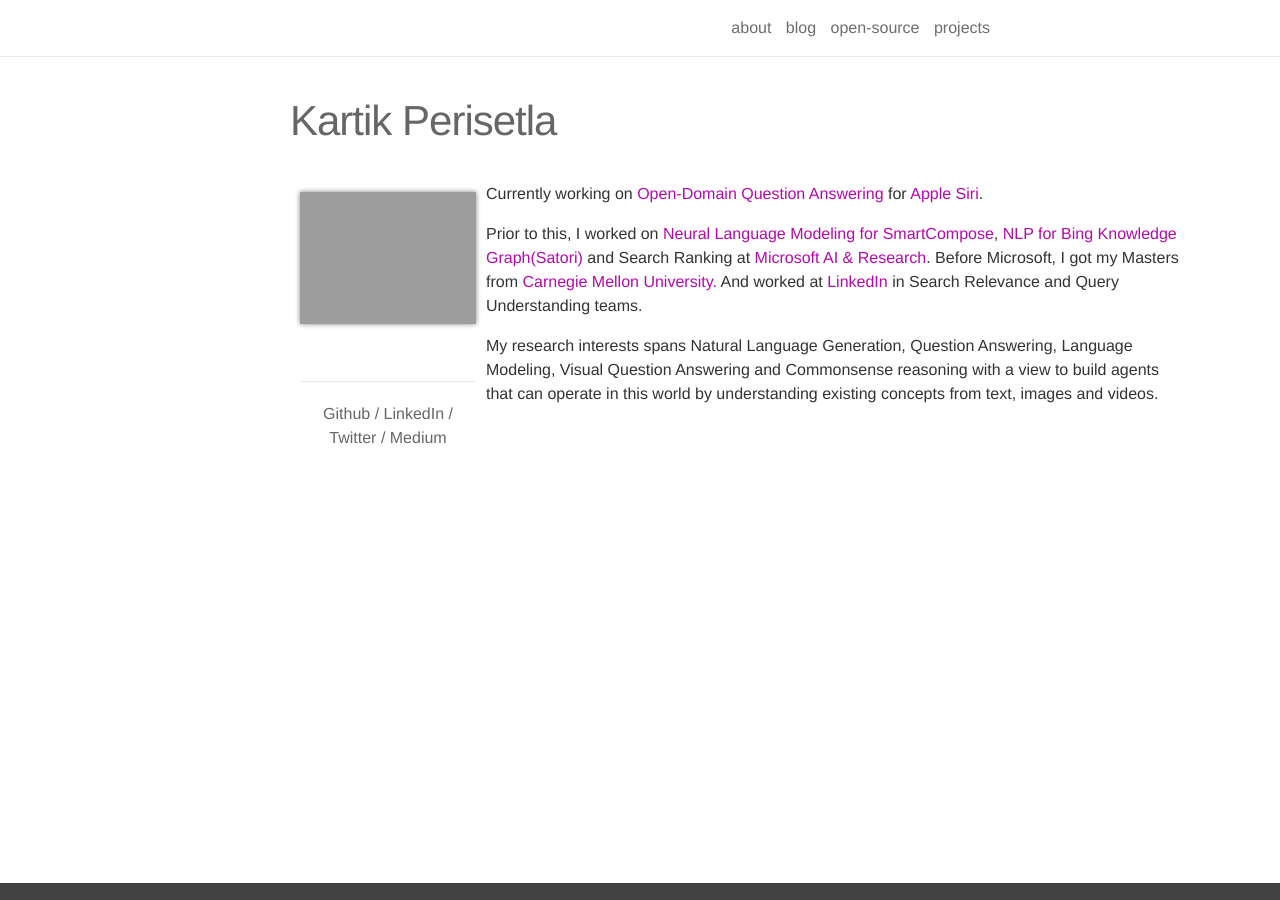
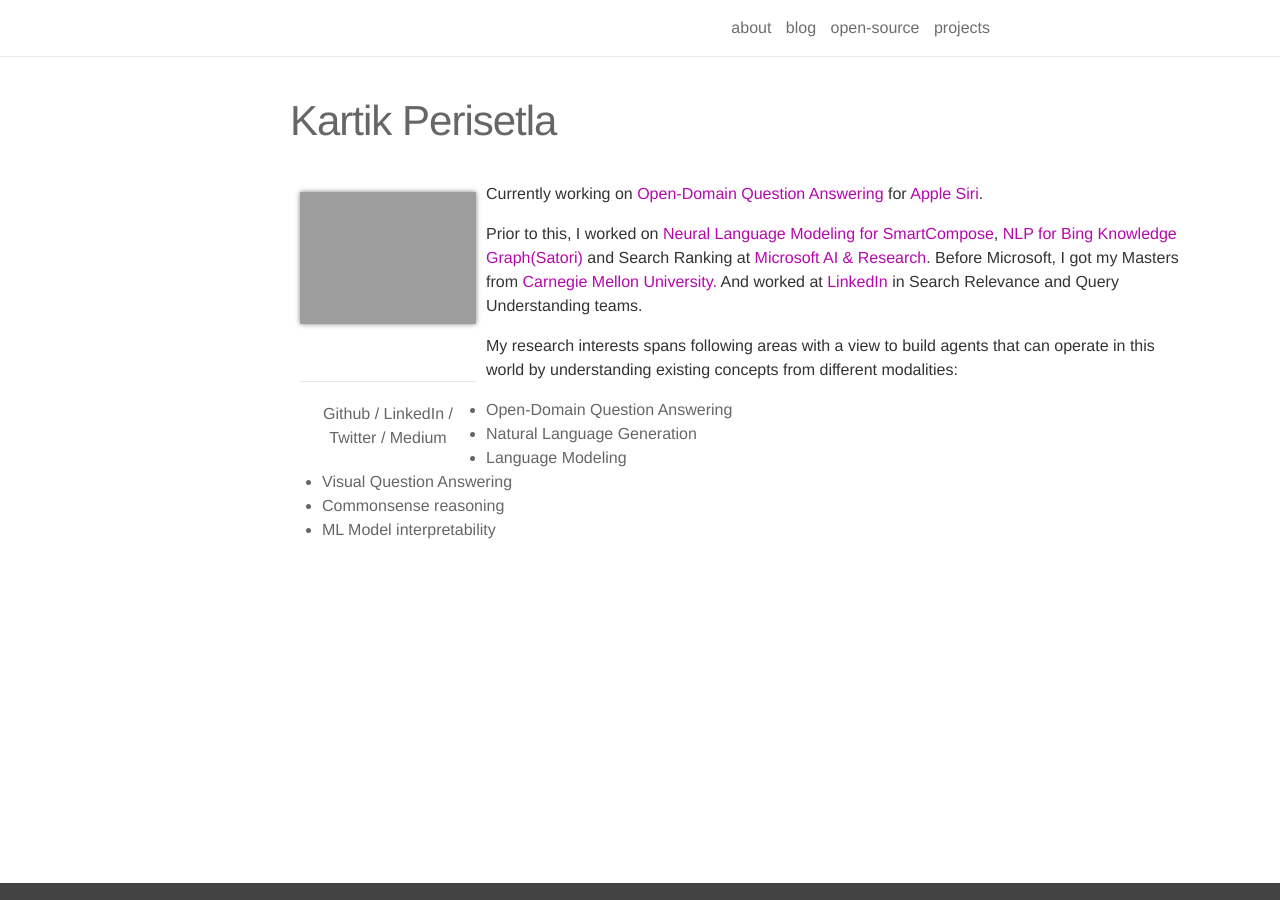
Before and after one commit to kartikperisetla/kartikperisetla.github.io, a Jekyll site: the page built from _pages/about.md, in a window 1280 px wide. Built offline with Jekyll 4.4.1, drawn with Linux system fonts in a browser that asks for light colours; nearby versions of some CDN libraries.

Commit message:
Update about.md

```diff
--- a/_pages/about.md
+++ b/_pages/about.md
@@ -15,5 +15,22 @@
 </p>
 
 <p align="left">
-My research interests spans Natural Language Generation, Question Answering, Language Modeling, Visual Question Answering and Commonsense reasoning with a view to build agents that can operate in this world by understanding existing concepts from text, images and videos.
+My research interests spans following areas with a view to build agents that can operate in this world by understanding existing concepts from different modalities:
+<ul>
+<li> Open-Domain Question Answering
+</li>
+<li>Natural Language Generation
+</li>
+<li>Language Modeling
+</li>
+<li>
+Visual Question Answering
+</li>
+<li>
+Commonsense reasoning
+</li>
+<li>
+ML Model interpretability
+</li>
+</ul>
 </p>
```
